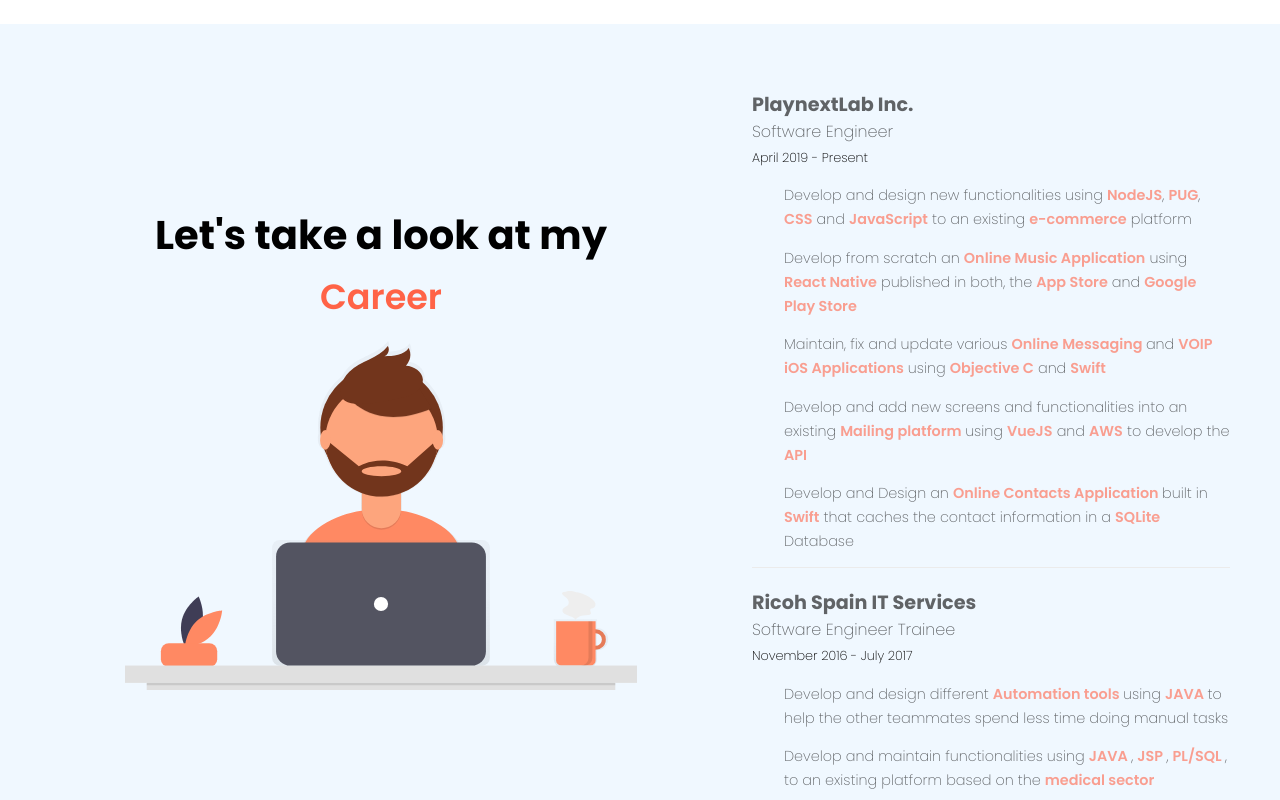
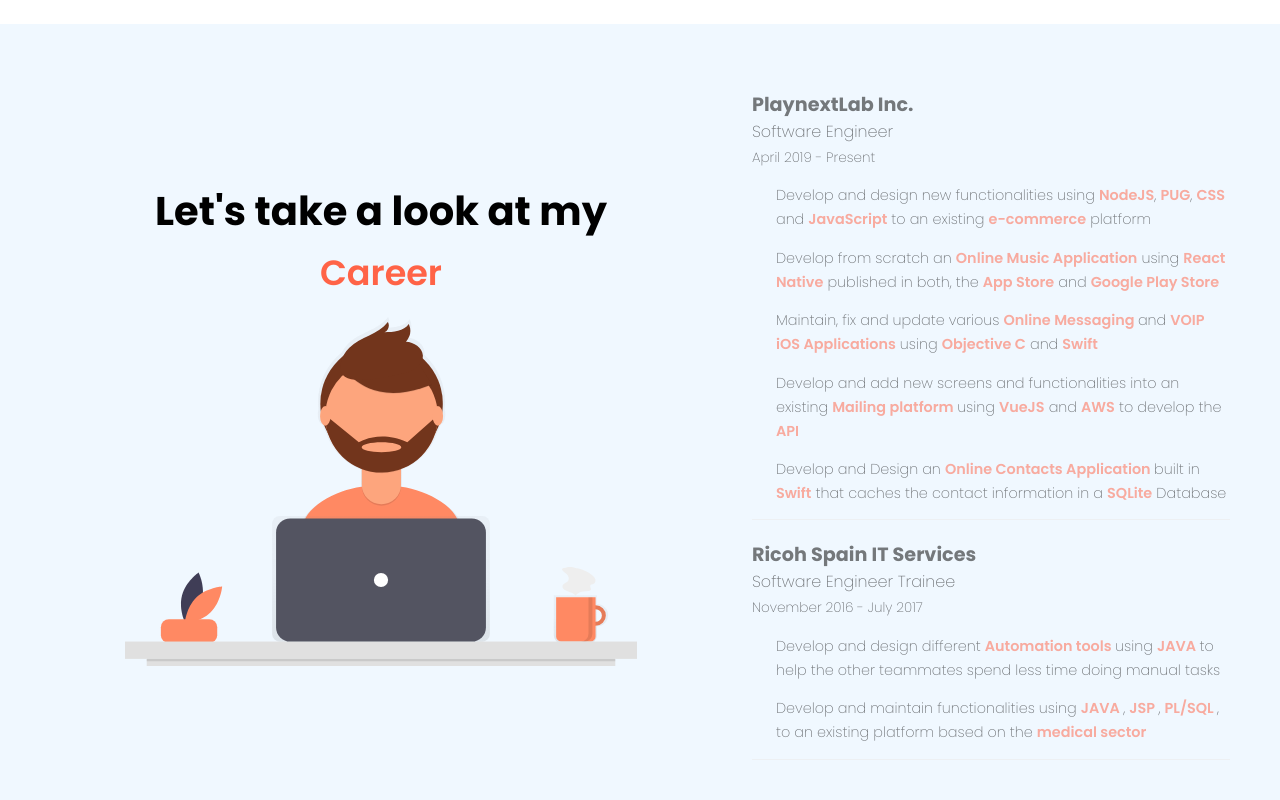
Before and after one commit to serginogal/react-portfolio, a React (Create React App) app: page / in a window 1280 px wide. Shown: the part 1460-2260 px from the top of the page. Built offline with nearby package versions, Linux system fonts and the light colour scheme.

Commit message:
added animation to career

```diff
--- a/src/Components/Career/Career.css
+++ b/src/Components/Career/Career.css
@@ -41,7 +41,7 @@
 .career-list ol .company-name {
   font-weight: bold;
   font-size: 1.2rem;
-  opacity: .6;
+  opacity: .8;
 }
 
 .career-list ol .company-title {
@@ -57,14 +57,14 @@
 }
 
 .career-list ol li span {
-  font-size: .8rem;
+  font-size: .85rem;
 }
 
 .career-wrapper ol li p {
   font-size: .9rem;
-  padding-left: 2rem;
+  padding-left: 1.5rem;
   line-height: 1.5rem;
-  opacity: .6;
+  opacity: .7;
 }
 
 .career-wrapper ol li p .highlight {
--- a/src/Components/Career/Career.js
+++ b/src/Components/Career/Career.js
@@ -1,34 +1,80 @@
 import './Career.css'
 import React from 'react'
+import { useInView } from 'react-intersection-observer';
+import { motion } from 'framer-motion';
 
-const Career = ({  }) => {
+const Career = () => {
+
+  const [ref, inView, entry] = useInView({
+    threshold: 0.3,
+    triggerOnce: true
+  });
+
+  const variants = {
+    visible: {
+      opacity: 1,
+      scale: 1,
+      y: 0
+    },
+    hidden: {
+      opacity: 0,
+      scale: 0,
+      y: 50
+    }
+  };
+
+  const listVariants = {
+    visible: {
+      opacity: 0.85,
+      x: 0,
+      transition: {
+        staggerChildren: 0.2,
+      },
+    },
+    hidden: {
+      opacity: 0,
+      x: '2rem'
+    }
+  };
+
+
   return (
-    <div id='career' className='career-wrapper'>
-        <div className="career-title">
+    <div ref={ref} id='career' className='career-wrapper'>
+        <motion.div
+          className='career-title'
+          initial='hidden'
+          animate={inView? 'visible' : 'hidden'}
+          variants={variants}
+        >
           <h1>Let's take a look at my <span className="highlight">Career</span></h1>
           <img src={require('../../Assets/Images/Career/career-img-2.svg').default} alt="" />
-        </div>
-        <div className="career-list">
-          <ol>
-            <li>
-              <span className='company-name'>PlaynextLab Inc.</span><br/>
-              <span className='company-title'>Software Engineer</span><br/>
-              <span>April 2019 - Present</span>
-              <p>Develop and design new functionalities using <span className="highlight">NodeJS</span>, <span className="highlight">PUG</span>, <span className="highlight">CSS</span> and <span className="highlight">JavaScript</span> to an existing <span className="highlight">e-commerce</span> platform</p>
-              <p>Develop from scratch an <span className="highlight">Online Music Application</span> using <span className="highlight">React Native</span> published in both, the <span className="highlight">App Store</span> and <span className="highlight">Google Play Store</span></p>
-              <p>Maintain, fix and update various <span className="highlight">Online Messaging </span> and <span className="highlight">VOIP iOS Applications</span> using <span className="highlight">Objective C</span> and <span className="highlight">Swift</span></p>
-              <p>Develop and add new screens and functionalities into an existing <span className="highlight">Mailing platform </span> using <span className="highlight">VueJS</span> and <span className="highlight">AWS</span> to develop the <span className="highlight">API</span></p>
-              <p>Develop and Design an <span className="highlight">Online Contacts Application </span> built in <span className="highlight">Swift</span> that caches the contact information in a <span className="highlight">SQLite</span> Database</p>
-            </li>
-            <li>
-              <span className='company-name'>Ricoh Spain IT Services</span><br/>
-              <span className='company-title'>Software Engineer Trainee</span><br/>
-              <span>November 2016 - July 2017</span>
-              <p>Develop and design different <span className="highlight">Automation tools </span> using <span className="highlight">JAVA </span> to help the other teammates spend less time doing manual tasks</p>
-              <p>Develop and maintain functionalities using <span className="highlight">JAVA </span>, <span className="highlight">JSP </span>, <span className="highlight">PL/SQL </span>, to an existing platform based on the <span className="highlight">medical sector</span></p>
-            </li>
-          </ol>
-        </div>
+        </motion.div>
+        <motion.div
+          className='career-list'
+          initial='hidden'
+          animate={inView? 'visible' : 'hidden'}
+          variants={listVariants}
+        >
+          <motion.ol variants={listVariants}>
+            <motion.li variants={listVariants}>
+              <motion.span variants={listVariants} className='company-name'>PlaynextLab Inc.</motion.span><br/>
+              <motion.span variants={listVariants}  className='company-title'>Software Engineer</motion.span><br/>
+              <motion.span variants={listVariants} span>April 2019 - Present</motion.span>
+              <motion.p variants={listVariants}> Develop and design new functionalities using <span className="highlight">NodeJS</span>, <span className="highlight">PUG</span>, <span className="highlight">CSS</span> and <span className="highlight">JavaScript</span> to an existing <span className="highlight">e-commerce</span> platform</motion.p>
+              <motion.p variants={listVariants}>Develop from scratch an <span className="highlight">Online Music Application</span> using <span className="highlight">React Native</span> published in both, the <span className="highlight">App Store</span> and <span className="highlight">Google Play Store</span></motion.p>
+              <motion.p variants={listVariants}>Maintain, fix and update various <span className="highlight">Online Messaging </span> and <span className="highlight">VOIP iOS Applications</span> using <span className="highlight">Objective C</span> and <span className="highlight">Swift</span></motion.p>
+              <motion.p variants={listVariants}>Develop and add new screens and functionalities into an existing <span className="highlight">Mailing platform </span> using <span className="highlight">VueJS</span> and <span className="highlight">AWS</span> to develop the <span className="highlight">API</span></motion.p>
+              <motion.p variants={listVariants}>Develop and Design an <span className="highlight">Online Contacts Application </span> built in <span className="highlight">Swift</span> that caches the contact information in a <span className="highlight">SQLite</span> Database</motion.p>
+            </motion.li>
+            <motion.li variants={listVariants}>
+              <motion.span variants={listVariants} className='company-name'>Ricoh Spain IT Services</motion.span><br/>
+              <motion.span variants={listVariants} className='company-title'>Software Engineer Trainee</motion.span><br/>
+              <motion.span variants={listVariants}>November 2016 - July 2017</motion.span>
+              <motion.p variants={listVariants}>Develop and design different <span className="highlight">Automation tools </span> using <span className="highlight">JAVA </span> to help the other teammates spend less time doing manual tasks</motion.p>
+              <motion.p variants={listVariants}>Develop and maintain functionalities using <span className="highlight">JAVA </span>, <span className="highlight">JSP </span>, <span className="highlight">PL/SQL </span>, to an existing platform based on the <span className="highlight">medical sector</span></motion.p>
+            </motion.li>
+          </motion.ol>
+        </motion.div>
       </div>
   )
 }
```
